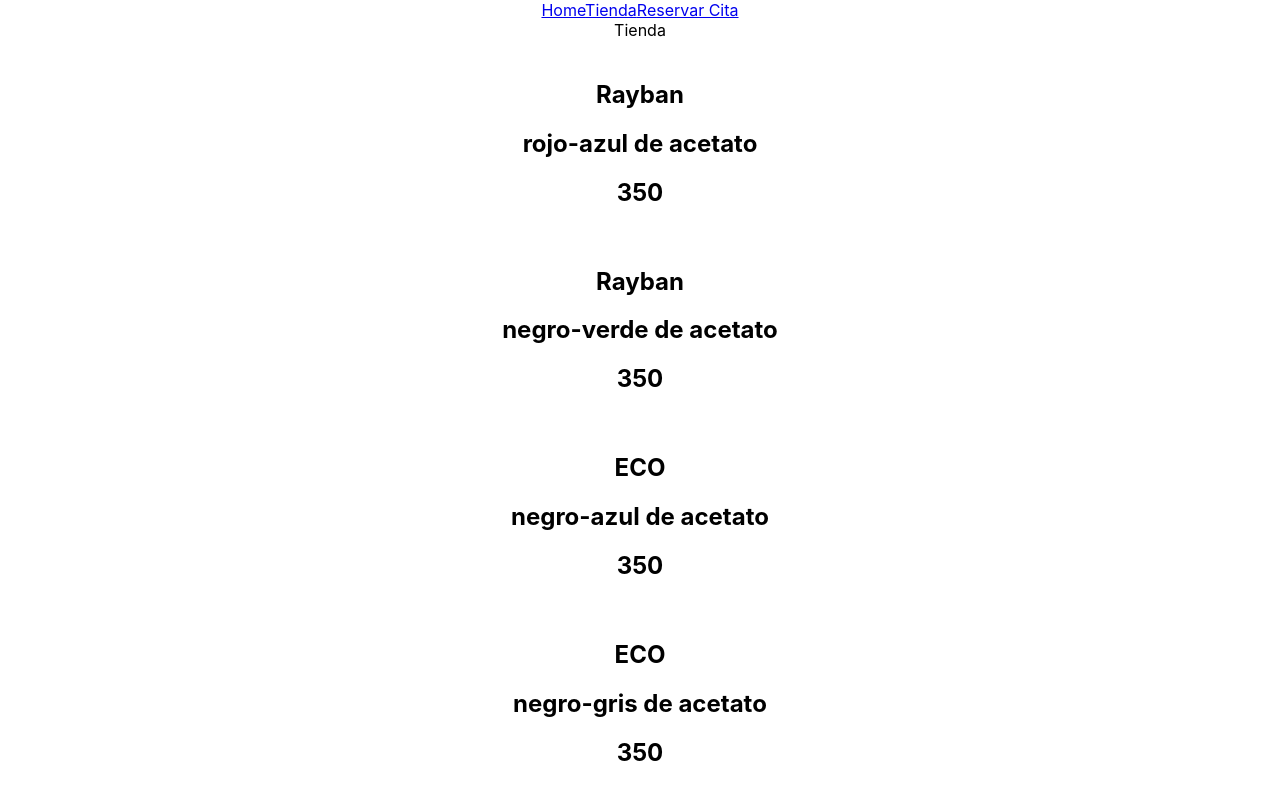
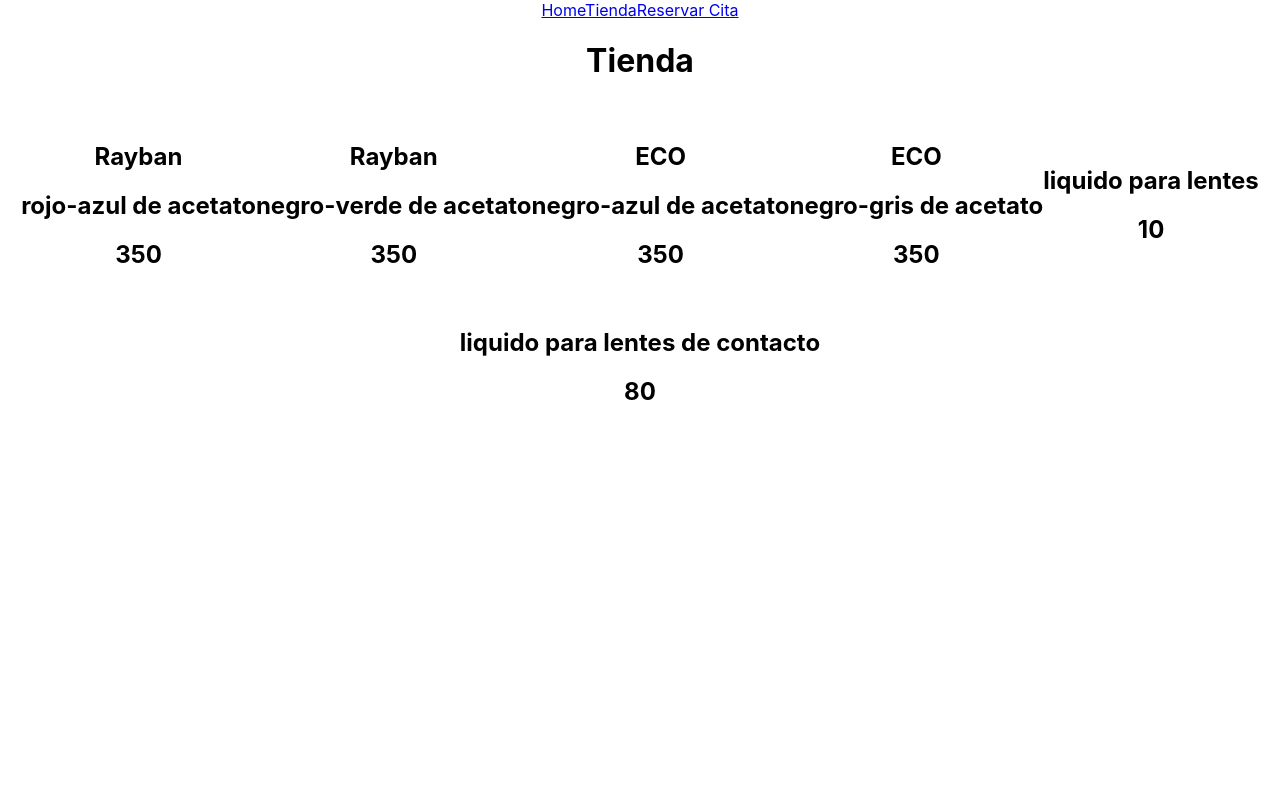
Before and after one commit to leonelborgesdev/clientopticavillavicencio, a React (Create React App) app: page /tienda in a window 1280 px wide. Shown: the top 800 px of the page. Built offline with nearby package versions, Linux system fonts and the light colour scheme.

Commit message:
css tienda

```diff
--- /dev/null
+++ b/src/components/Tienda/Tienda.css
@@ -0,0 +1,6 @@
+.contanier_cards{
+    display: flex;
+    align-items: center;
+    justify-content: center;
+    flex-wrap: wrap;
+}
--- a/src/components/Tienda/Tienda.jsx
+++ b/src/components/Tienda/Tienda.jsx
@@ -2,13 +2,16 @@
 import { Nav } from "../Nav/Nav";
 import { useSelector } from "react-redux";
 import { Card } from "../Card/Card";
+import "./Tienda.css";
 
 export const Tienda = () => {
   const products = useSelector((state) => state.products);
   return (
     <div>
       <Nav />
-      Tienda
+      <div className="container_products">
+        <h1>Tienda</h1>
+        <div className="contanier_cards">
           {products.list.length > 0 ? (
             products.list.map((product) => {
               return <Card product={product} key={product.id} />;
@@ -17,5 +20,7 @@
             <span>No se encontro productos</span>
           )}
         </div>
+      </div>
+    </div>
   );
 };
```
Lines whose indentation alone changed are shown as unchanged.
